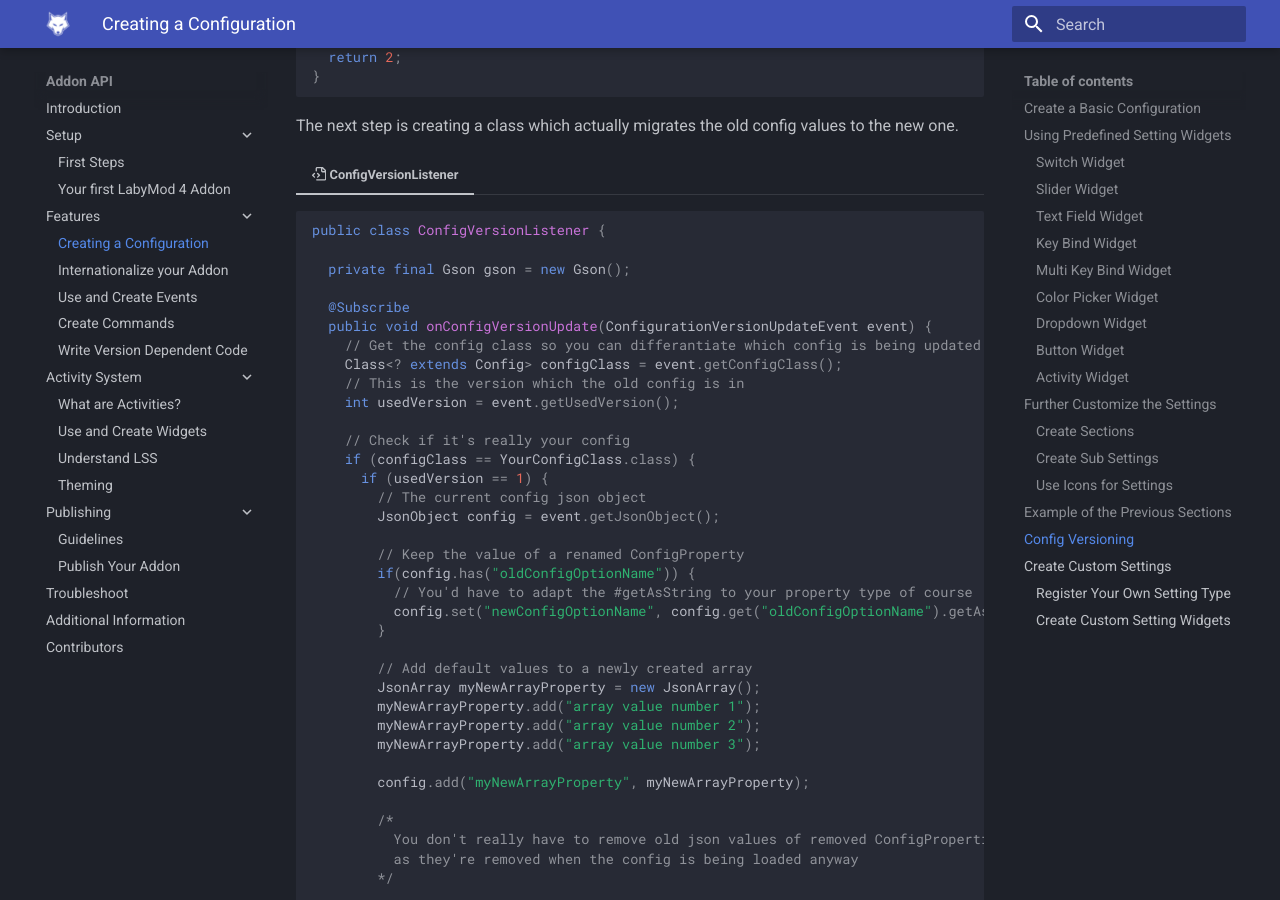
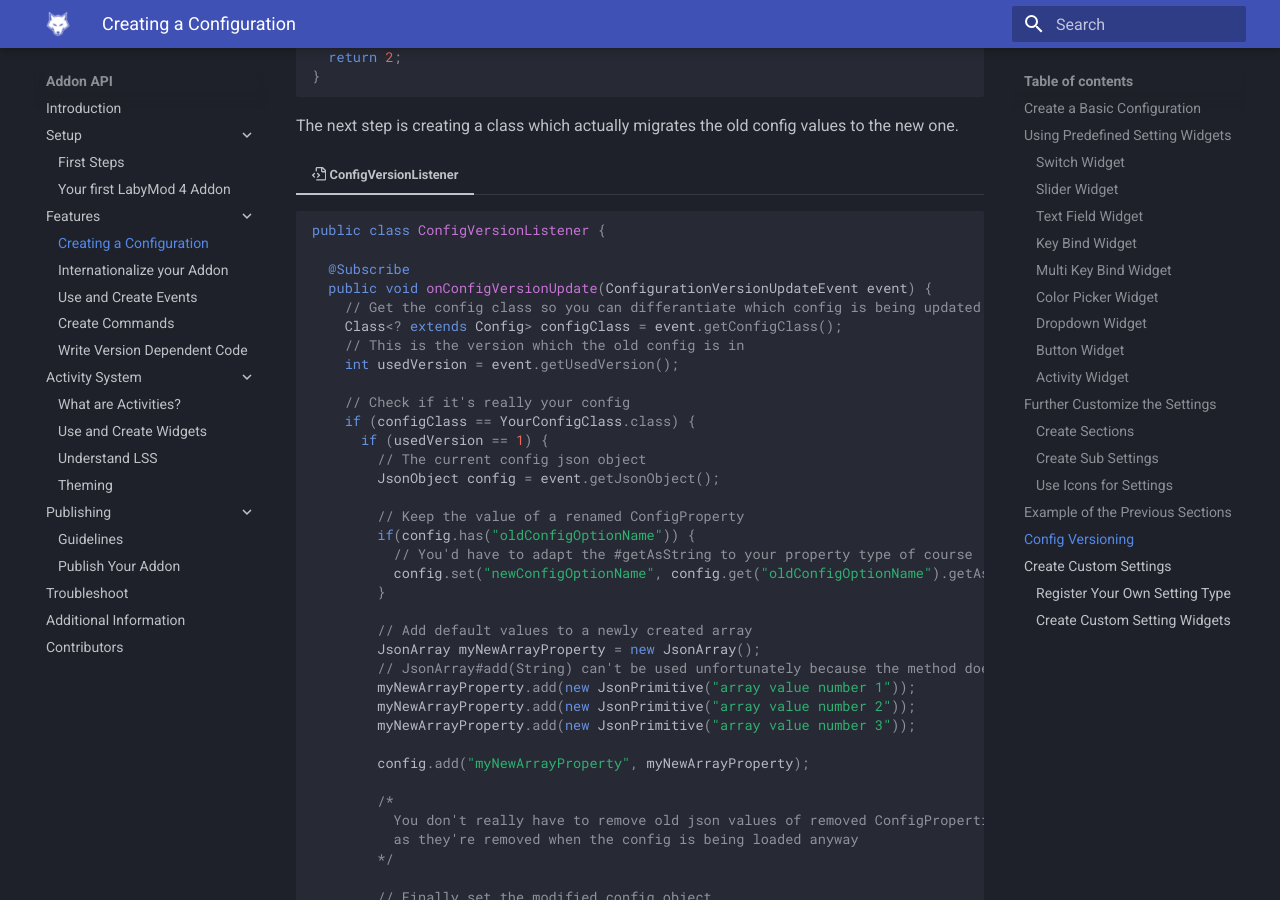
Before and after one commit to LabyMod/labymod4-api-wiki, an MkDocs documentation site: the page built from docs/pages/addon/features/config.md, in a window 1280 px wide and 900 px high, scrolled down 5211 px. Built offline with MkDocs 1.6.1 and Material for MkDocs 9.7.7, drawn with Linux system fonts in a browser that asks for light colours.

Commit message:
Remove unused gson instance, fix JsonArray for 1.8

````diff
--- a/docs/pages/addon/features/config.md
+++ b/docs/pages/addon/features/config.md
@@ -252,8 +252,6 @@ The next step is creating a class which actually migrates the old config values
 ```java
 public class ConfigVersionListener {
 
-  private final Gson gson = new Gson();
-
   @Subscribe
   public void onConfigVersionUpdate(ConfigurationVersionUpdateEvent event) {
     // Get the config class so you can differantiate which config is being updated
@@ -275,9 +273,10 @@ public class ConfigVersionListener {
 
         // Add default values to a newly created array
         JsonArray myNewArrayProperty = new JsonArray();
-        myNewArrayProperty.add("array value number 1");
-        myNewArrayProperty.add("array value number 2");
-        myNewArrayProperty.add("array value number 3");
+        // JsonArray#add(String) can't be used unfortunately because the method does not exist in the gson version used in labymod 1.8
+        myNewArrayProperty.add(new JsonPrimitive("array value number 1"));
+        myNewArrayProperty.add(new JsonPrimitive("array value number 2"));
+        myNewArrayProperty.add(new JsonPrimitive("array value number 3"));
 
         config.add("myNewArrayProperty", myNewArrayProperty);
 
````
